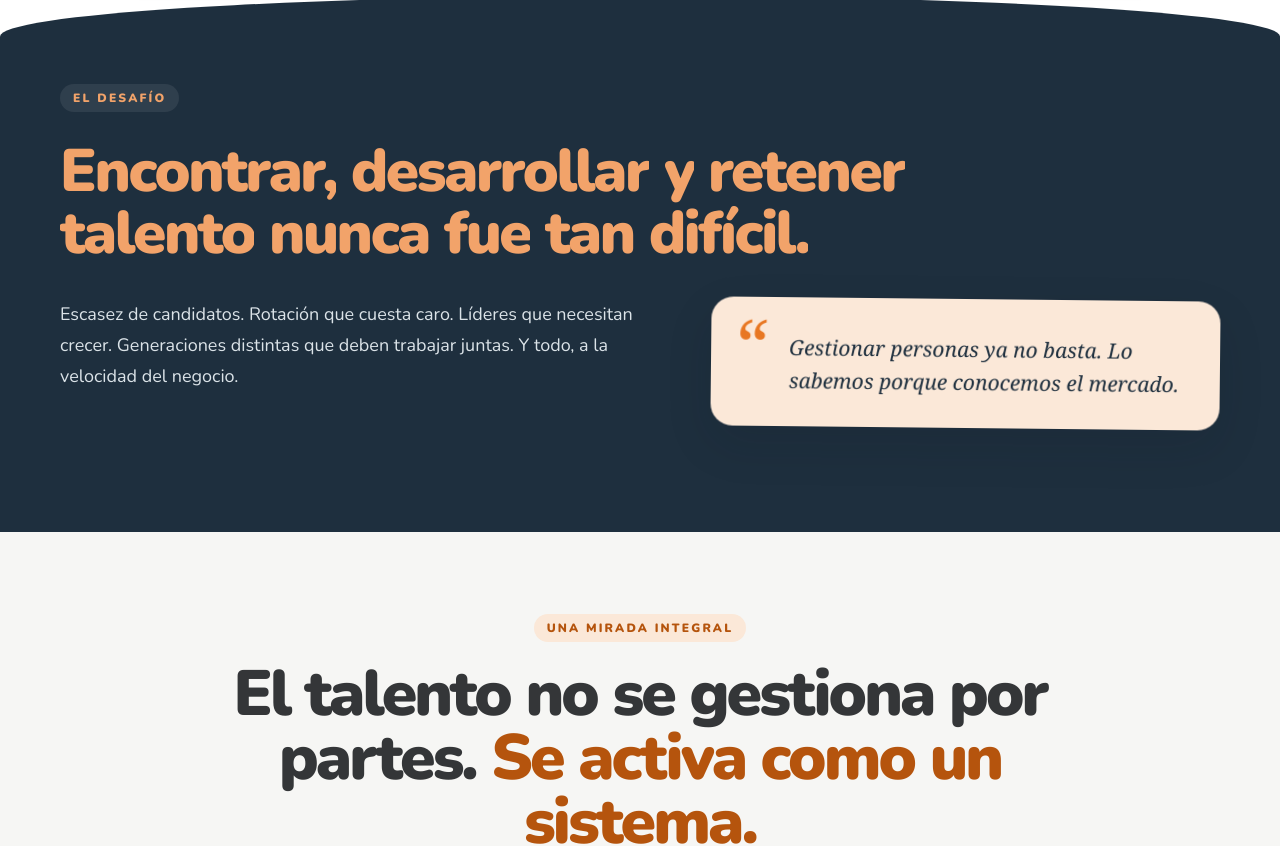
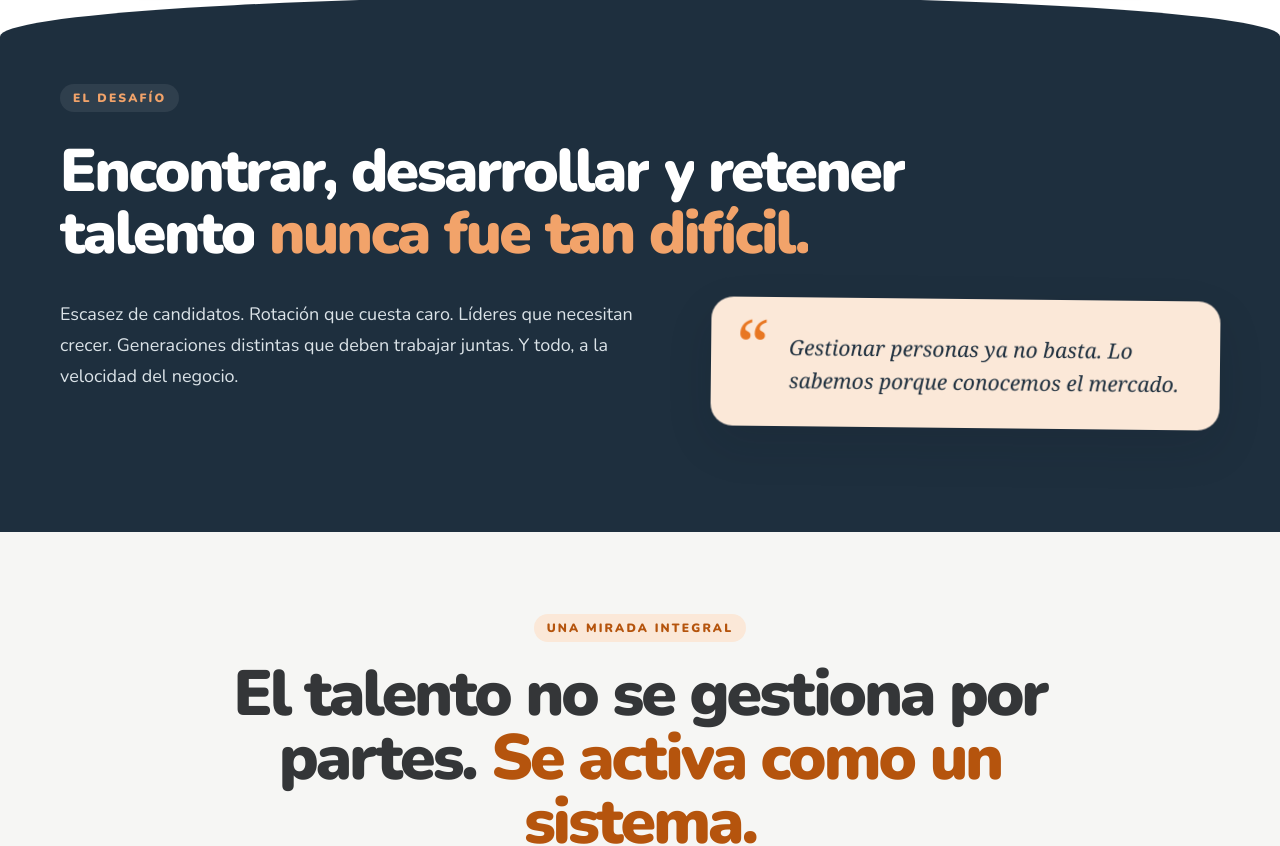
Before and after one commit to josepueblarosalesph/adconsulting, a Next.js app: page / in a window 1280 px wide. Shown: the part 1936-2782 px from the top of the page. Built offline with nearby package versions, Linux system fonts and the light colour scheme.

Commit message:
Corrige colores de titulos animados

```diff
--- a/app/globals.css
+++ b/app/globals.css
@@ -493,3 +493,6 @@ details[open] .mobile-menu-icon i:last-child{transform:translateY(-7px) rotate(-
 
 @media(max-width:1050px){.corp-ad50-problem{grid-template-columns:1fr;gap:44px}.corp-ad50-problem>div:first-child{position:static}.corp-ad50-problem-grid article{grid-template-columns:54px 170px 1fr}}
 @media(max-width:720px){.corp-ad50-problem-grid article{grid-template-columns:50px 1fr;gap:14px 18px;padding:23px}.corp-ad50-problem-grid article ul{grid-column:1/-1;grid-template-columns:1fr;gap:5px}.corp-ad50-problem-grid h3{margin-top:10px}.corp-ad50-problem-grid article li{padding-block:6px}}
+
+/* Animated word wrappers must preserve the authored heading colors. */
+.motion-word-mask,.motion-word{color:inherit!important}
```
